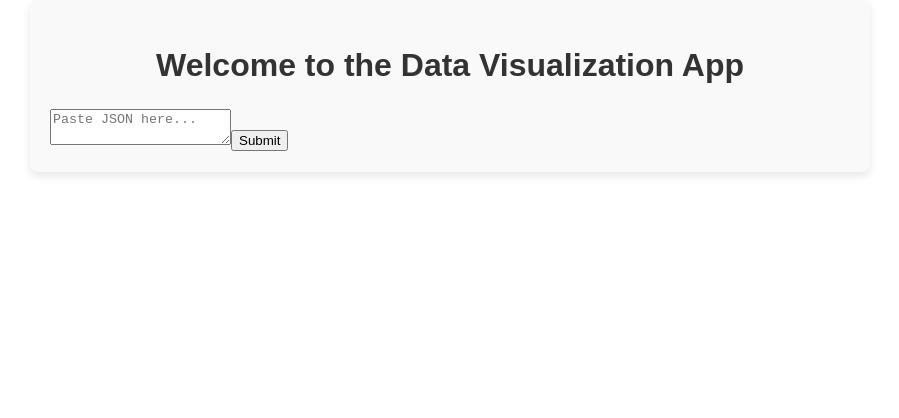
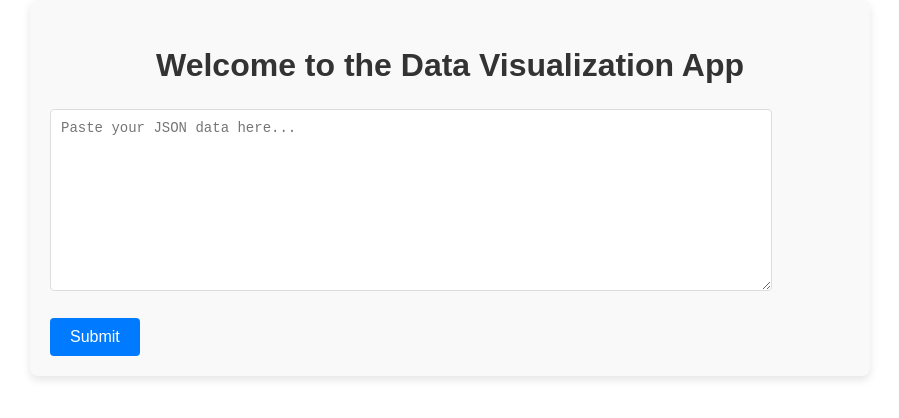
Before and after one commit to krish4120/custom_lineage_dev, a React (Vite) app: page /custom_lineage_dev/app in a window 1280 px wide. Shown: the top 418 px of the page, without its empty margins (190-1089 px from the left). Built offline with nearby package versions, Linux system fonts and the light colour scheme.

Commit message:
Fix the Bugs

```diff
--- a/src/App.tsx
+++ b/src/App.tsx
@@ -264,11 +264,15 @@ export default function AppHome() {
       <h1 className="header">Welcome to the Data Visualization App</h1>
       <form className="json-form" onSubmit={handleSubmit}>
         <textarea
+          className="textarea"
+          rows={10}
+          cols={50}
           value={jsonInput}
           onChange={handleChange}
-          placeholder="Paste JSON here..."
+          placeholder="Paste your JSON data here..."
         />
-        <button type="submit">Submit</button>
+        <br />
+        <button className="button" type="submit">Submit</button>
       </form>
     </div>
   ) : (
--- a/src/Navbar.tsx
+++ b/src/Navbar.tsx
@@ -27,7 +27,7 @@ const Navbar: React.FC<NavbarProps> = ({
   return (
     <nav className="navbar">
       <div className="navbar-logo">
-        <img src="../Bi3-Logo.svg" alt="Logo" />
+        <img src="../custom_lineage_dev/Bi3-Logo.svg" alt="Logo" />
       </div>
       <div className="navbar-dropdowns">
         <select>
@@ -65,7 +65,7 @@ const Navbar: React.FC<NavbarProps> = ({
         </label>
         <button onClick={onDownload}>Download</button>
         <div className="navbar-profile">
-          <img src="../user.png" alt="Profile" />
+          <img src="../custom_lineage_dev/user.png" alt="Profile" />
         </div>
       </div>
     </nav>
--- a/src/customNode.tsx
+++ b/src/customNode.tsx
@@ -45,27 +45,27 @@ const CustomNode: React.FC<CustomNodeProps> = ({ data }) => {
     switch (type) {
       case 'TABLE':
         return {
-          src: '../table.png',
+          src: '../custom_lineage_dev/table.png',
           alt: 'Table'
         };
       case 'VIEW':
         return {
-          src: '../database_view.png',
+          src: '../custom_lineage_dev/database_view.png',
           alt: 'View'
         };
       case 'POWER BI DATASET':
         return {
-          src: '../powerbi_dataset.png',
+          src: '../custom_lineage_dev/powerbi_dataset.png',
           alt: 'Power BI Dataset'
         };
       case 'POWER BI REPORT':
         return {
-          src: '../powerbi_report.png',
+          src: '../custom_lineage_dev/powerbi_report.png',
           alt: 'Power BI Report'
         };
       default:
         return {
-          src: '../default.png',
+          src: '../custom_lineage_dev/default.png',
           alt: 'Default'
         };
     }
```
